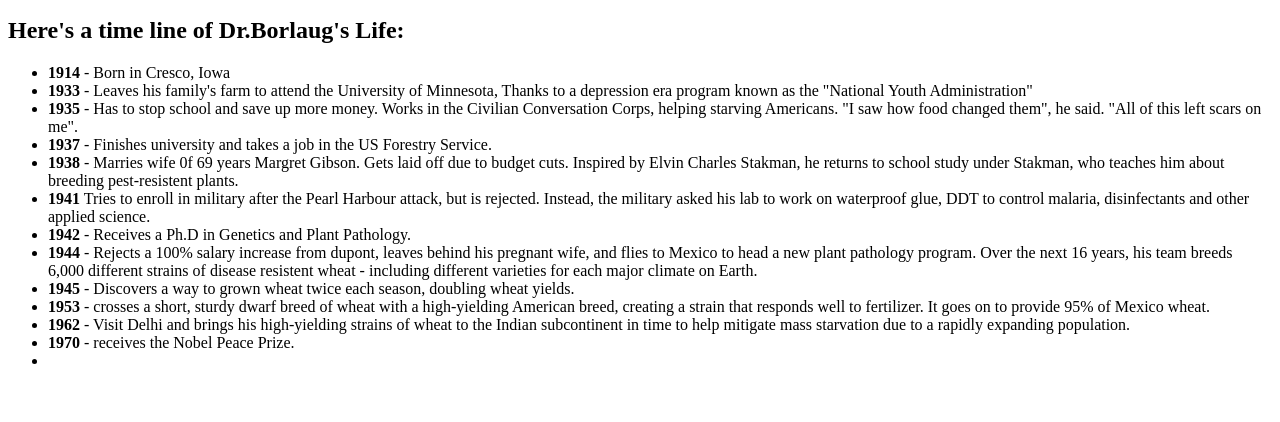
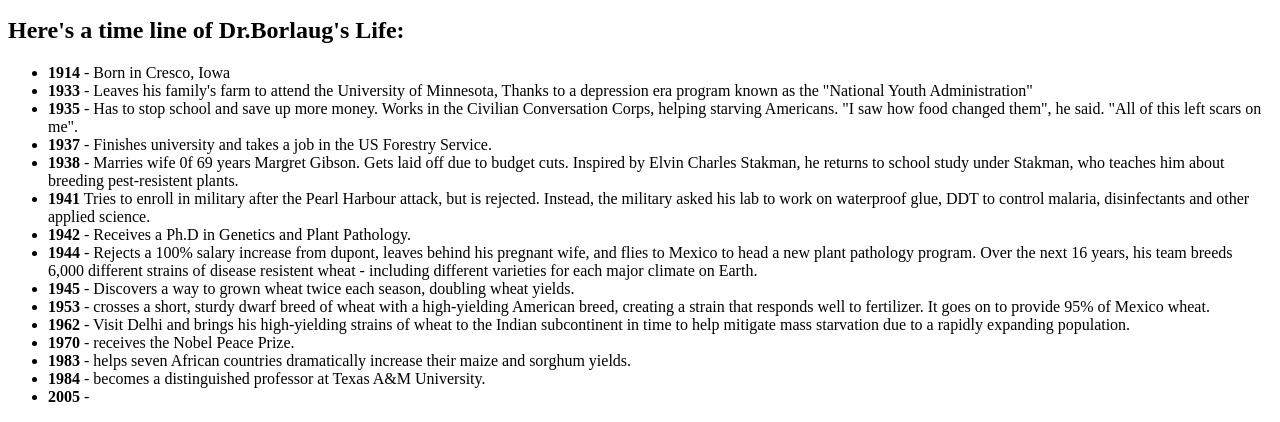
Before and after one commit to ahmadaimandev/Tribute-Page, a plain HTML site: page index.html in a window 1280 px wide. Shown: the part 426-848 px from the top of the page. Before the commit the page ends 812 px from the top, so only its background shows below. Drawn offline with Linux system fonts and the light colour scheme.

Commit message:
update timeline

```diff
--- a/index.html
+++ b/index.html
@@ -75,7 +75,16 @@
                 - receives the Nobel Peace Prize.
             </li>
             <li>
-
+                <strong>1983</strong>
+                - helps seven African countries dramatically increase their maize and sorghum yields.
+            </li>
+            <li>
+                <strong>1984</strong>
+                - becomes a distinguished professor at Texas A&M University.
+            </li>
+            <li>
+                <strong>2005</strong>
+                -
             </li>
         </ul>
     </main>
```
